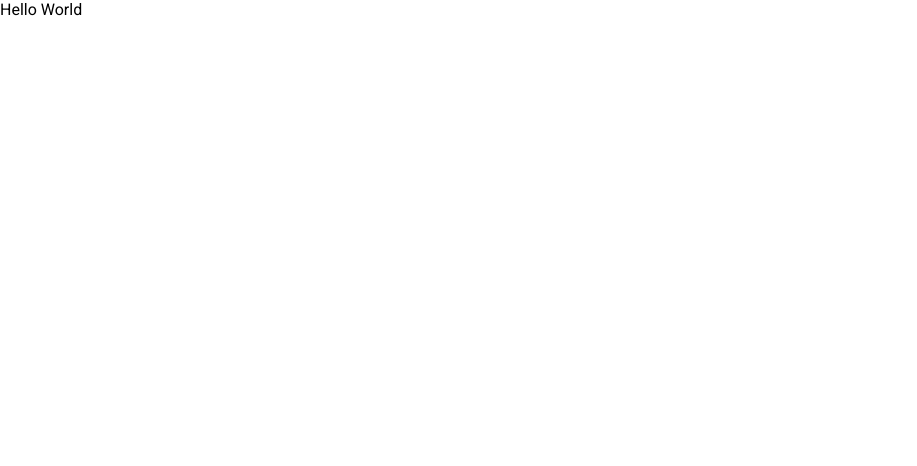
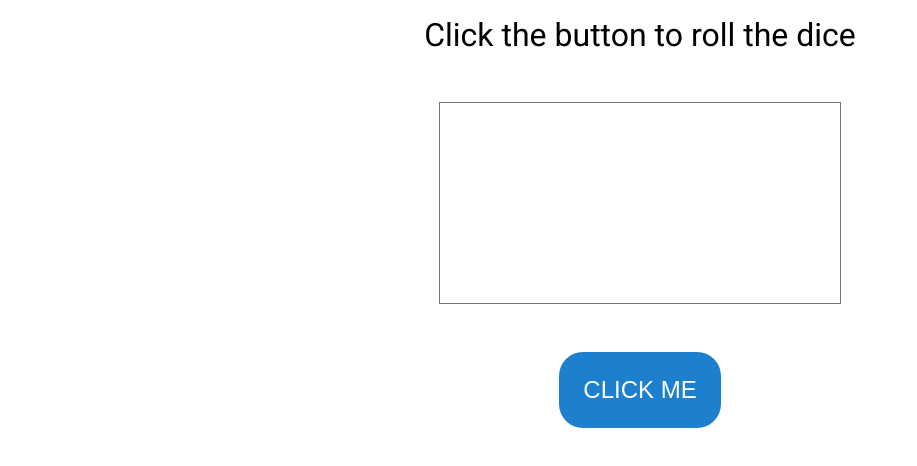
Before and after one commit to CambridgeBootcamp2022/html_css_javascript_examples, a plain HTML site: page dice_roller/index.html in a window 1280 px wide. Shown: the whole page, without its empty margins (0-917 px from the left). Drawn offline with Linux system fonts and the light colour scheme.

Commit message:
added functionality in the dice

```diff
--- a/dice_roller/index.html
+++ b/dice_roller/index.html
@@ -15,9 +15,67 @@
         height: 100vh;
         box-sizing: border-box;
       }
+
+      .dice {
+        display: flex;
+        justify-content: center;
+        align-items: center;
+        flex-direction: column;
+        padding-top: 1em;
+        padding-bottom: 1em;
+      }
+
+      .title {
+        font-size: 2em;
+      }
+
+      #result {
+        width: 400px;
+        height: 200px;
+        margin-top: 2em;
+        margin-bottom: 2em;
+        border: 1px #757575 solid;
+        display: flex;
+        justify-content: center;
+        align-items: center;
+        font-size: 1.5em;
+      }
+
+      .btn {
+        padding: 1em;
+        font-size: 1.5em;
+        text-transform: uppercase;
+        background-color: #1c80cf;
+        color: white;
+        border-style: none;
+        border-radius: 1em;
+        cursor: pointer;
+      }
     </style>
   </head>
   <body>
-    Hello World
+    <section class="dice">
+      <article class="title">Click the button to roll the dice</article>
+      <article id="result"></article>
+      <button class="btn">Click Me</button>
+    </section>
+
+    <script>
+      function init() {
+        const button = document.querySelector("button");
+
+        button.addEventListener("click", () => {
+          rollDice();
+        });
+      }
+
+      function rollDice() {
+        const randomNum = Math.floor(Math.random() * 6) + 1;
+        const result = document.querySelector("#result");
+        result.innerHTML = `You rolled ${randomNum}!!! 🎲`;
+      }
+
+      init();
+    </script>
   </body>
 </html>
```
